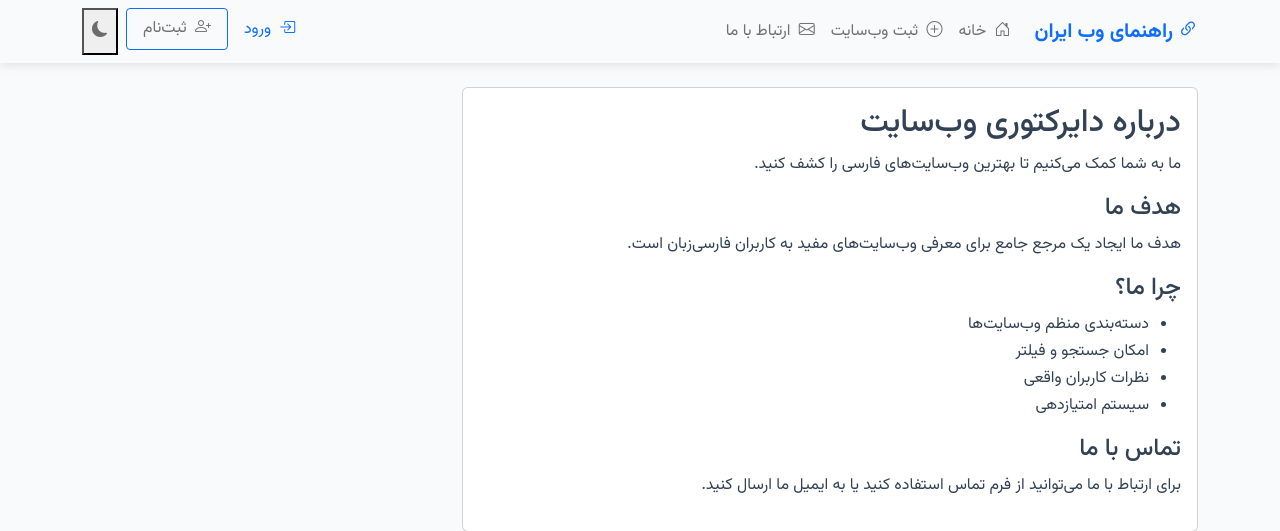
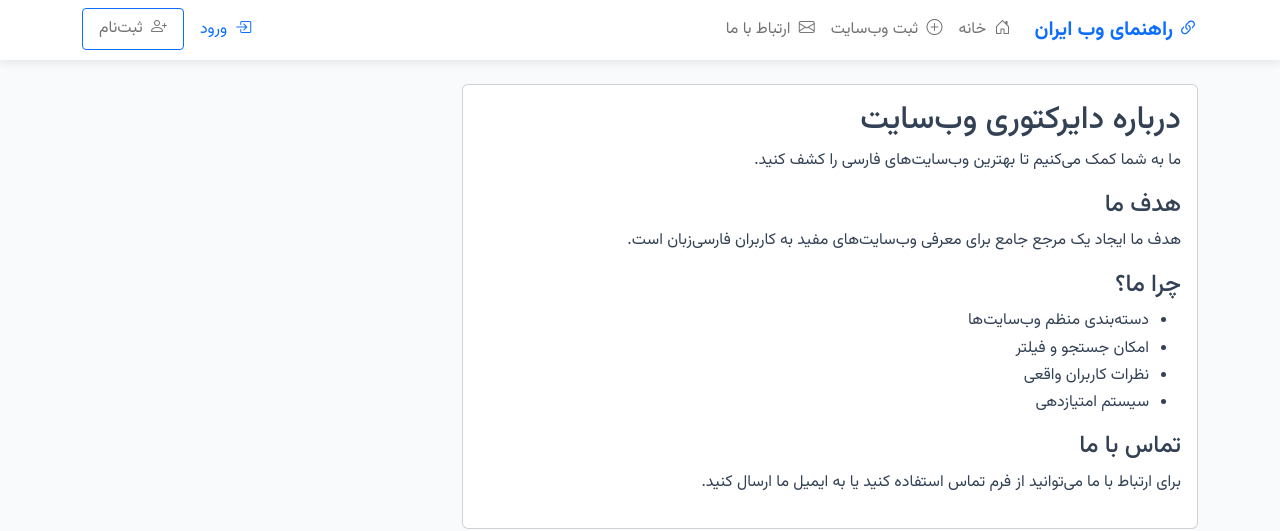
Before and after one commit to hadi-f90/webjin.ir-current, a Django app: page /about/ in a window 1280 px wide. Shown: the top 531 px of the page. Run offline with Django 5.2, Linux system fonts and the light colour scheme; some libraries are stand-ins or nearby versions.

Commit message:
fixed navbar problems

```diff
--- a/templates/_base.html
+++ b/templates/_base.html
@@ -2,7 +2,7 @@
 <!--[if lt IE 7]>      <html class="no-js lt-ie9 lt-ie8 lt-ie7"> <![endif]-->
 <!--[if IE 7]>         <html class="no-js lt-ie9 lt-ie8"> <![endif]-->
 <!--[if IE 8]>         <html class="no-js lt-ie9"> <![endif]-->
-<!--[if gt IE 8]>      <html class="no-js"> <!--<![endif]-->
+<!--[if gt IE 8]>      <html class="no-js"> <![endif]-->
 {% load static %}
 {% load farsi_tags %}
 
--- a/templates/_navbar.html
+++ b/templates/_navbar.html
@@ -1,7 +1,7 @@
 {% load static %}
 <!-- Navigation -->
 <nav class="navbar navbar-expand-lg navbar-theme sticky-top shadow-theme"
-    style="background-color: var(--nav-bg) !important;">
+    style="background-color: white !important;">
     <div class="container">
         <!-- Brand -->
         <a class="navbar-brand text-primary fw-bold" href="{% url 'index' %}">
@@ -86,16 +86,18 @@
                 {% endif %}
 
                 <!-- Theme Toggle -->
+                {% comment %}
                 <li class="nav-item ms-2">
                     <button class="theme-toggle nav-link d-flex align-items-center" id="themeToggle" title="تغییر تم">
                         <i class="bi bi-moon-fill" id="themeIcon"></i>
                     </button>
                 </li>
+                {% endcomment %}
             </ul>
         </div>
     </div>
 </nav>
-
+{% comment %}
 <!-- Theme Toggle Script -->
 <script>
     (function () {
@@ -126,3 +128,4 @@
         }
     })();
 </script>
+{% endcomment %}
```
